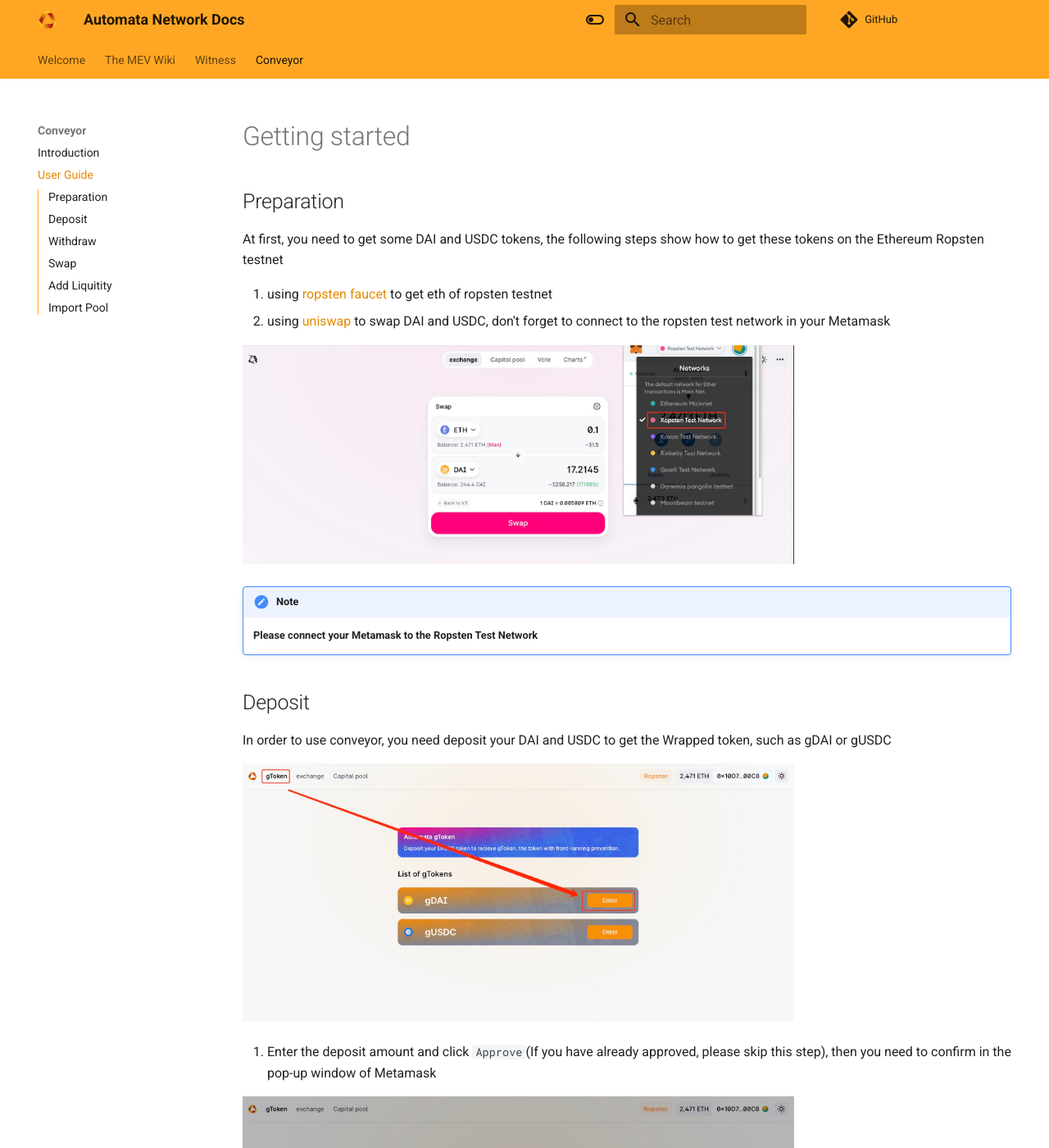
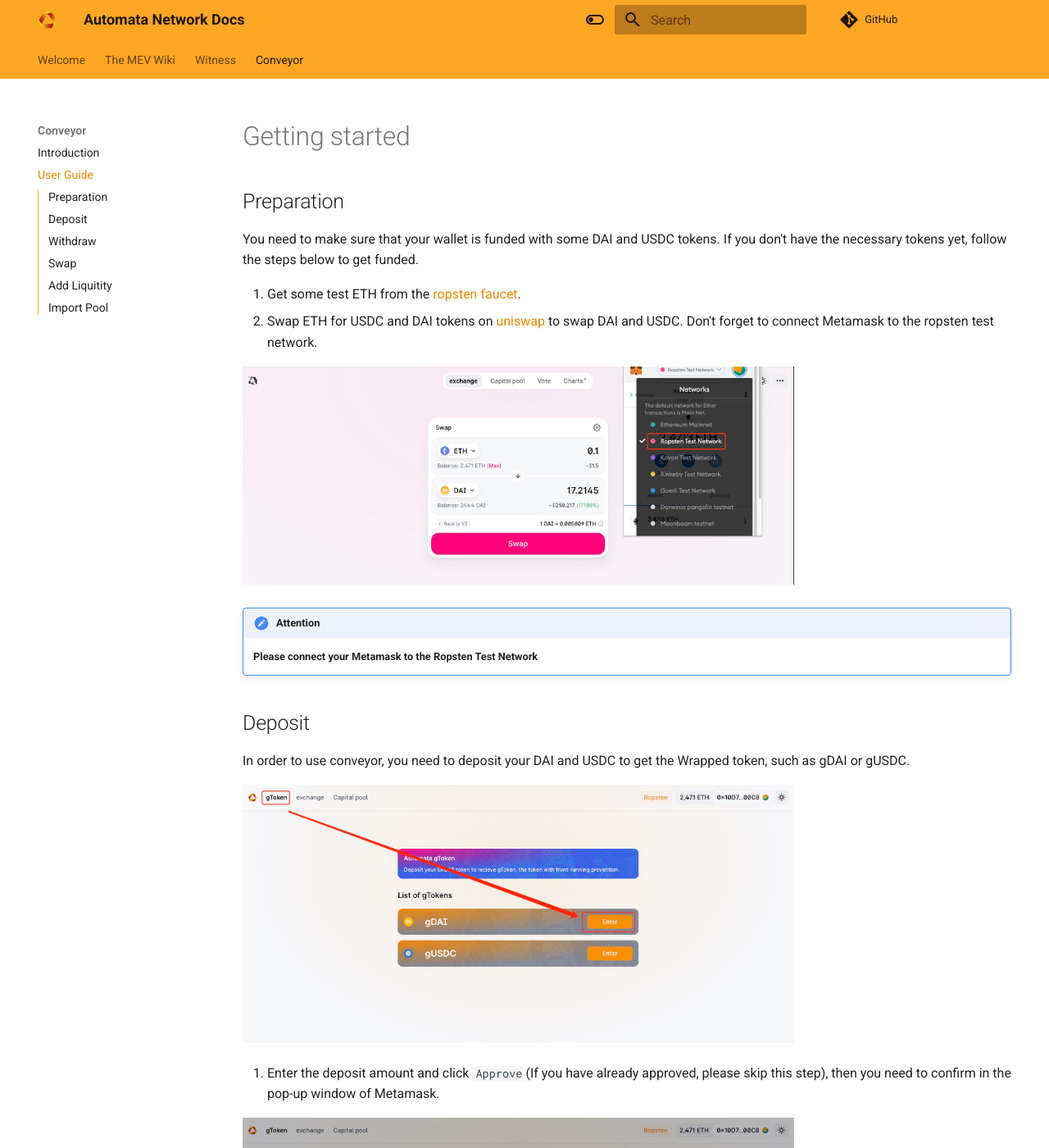
Before and after one commit to automata-network/docs, an MkDocs documentation site: the page built from docs/conveyor/user-guide.md, in a window 1280 px wide and 1400 px high. Shown: the whole window at 82% size. Built offline with MkDocs 1.6.1 and Material for MkDocs 9.7.7, drawn with Linux system fonts in a browser that asks for light colours; nearby versions of some CDN libraries; comment, search, counter and statistics services are not loaded; some of the changed text lies outside the part shown.

Commit message:
fix spelling error

```diff
--- a/docs/conveyor/user-guide.md
+++ b/docs/conveyor/user-guide.md
@@ -1,22 +1,22 @@
 # Getting started
 ## Preparation
-At first, you need to get some DAI and USDC tokens, the following steps show how to get these tokens on the Ethereum Ropsten testnet
+You need to make sure that your wallet is funded with some DAI and USDC tokens. If you don't have the necessary tokens yet, follow the steps below to get funded.
 
-1. using [ropsten faucet](https://faucet.ropsten.be/) to get eth of ropsten testnet
-2. using [uniswap](https://app.uniswap.org/#/swap) to swap DAI and USDC, don't forget to connect to the ropsten test network in your Metamask
+1. Get some test ETH from the [ropsten faucet](https://faucet.ropsten.be/).
+2. Swap ETH for USDC and DAI tokens on [uniswap](https://app.uniswap.org/#/swap) to swap DAI and USDC. Don't forget to connect Metamask to the ropsten test network.
 
 ![](../assets/uniswap_swap_network.jpg){width="673" height="463"}
 
-!!! Note
+!!! Attention
 
     **Please connect your Metamask to the Ropsten Test Network**
 
 ## Deposit
-In order to use conveyor, you need deposit your DAI and USDC to get the Wrapped token, such as gDAI or gUSDC
+In order to use conveyor, you need to deposit your DAI and USDC to get the Wrapped token, such as gDAI or gUSDC.
 
 ![](../assets/gtoken_gdai.jpg){width="673" height="463"}
 
-1. Enter the deposit amount and click `Approve`(If you have already approved, please skip this step), then you need to confirm in the pop-up window of Metamask
+1. Enter the deposit amount and click `Approve`(If you have already approved, please skip this step), then you need to confirm in the pop-up window of Metamask.
 
 ![](../assets/gtoken_gdai_approve.jpg){width="673" height="463"}
 
@@ -30,39 +30,39 @@
 ![](../assets/gtoken_gdai_withdraw.jpg){width="673" height="463"}
 
 ## Swap
-Select the token pair, the `From` represents token you own, `To` represents the token you want to exchange. Then enter the amount of `From` token, and the amount of `To` token will be estimated automatically.
+Select the token pair, the `From` represents the token you own, `To` represents the token you want to exchange. Then enter the amount of `From` token, and the amount of `To` tokens will be estimated, based on the liquidity of tokens and the current market price.
 
 ![](../assets/gtoken_swap_choose.jpg){width="673" height="463"}
 ![](../assets/gtoken_swap.jpg){width="673" height="463"}
 
-Then click `Swap` and `Confirm Swap`, also need to use Metamask to sign the transaction.
+Click `Swap` and `Confirm Swap`, you would also need to use Metamask to sign the transaction.
 
-After the transaction is submitted, you can view the transaction on Etherscan
+After the transaction is submitted, you can view the transaction on Etherscan.
 
 ![](../assets/gtoken_swap_submitted.jpg){width="673" height="463"}
 
-You can change the transaction settings here
+You can change the transaction settings here.
 
 ![](../assets/gtoken_swap_settings.jpg){width="673" height="463"}
 
-If the pool does not exist, you will not allowed to swap
+If the pool does not exist, you will not allowed to swap.
 
 ![](../assets/gtoken_swap_insufficient.jpg){width="673" height="463"}
 
 ## Add Liquitity
-You can add liquitity to a existing pool, or create a pair. The operation processes are similar
+You can add liquidity to an existing pool, or create a new pair. The process is similar.
 
 ![](../assets/gtoken_add_liquitity.jpg){width="673" height="463"}
 
-Choose the pair and enter the amount, then click `Supply` and sign transactions using Metamask
+Choose the pair and enter the amount, then click `Supply` and sign transactions using Metamask.
 
 ![](../assets/gtoken_add_liquitity_op.jpg){width="673" height="463"}
 
 ## Import Pool
-After adding liquitity to some pool, you can import the pair for better management
+After adding liquitity to a pool, you can import the pair for better management.
 
 ![](../assets/gtoken_import_pool.jpg){width="673" height="463"}
 
-You will see the pooled tokens, and you can add or remove liquitity from the quick entry
+You will see the pooled tokens, where you can add or remove liquidity directly.
 
 ![](../assets/gtoken_import_result.jpg){width="673" height="463"}
```
Also changed, not shown: docs/conveyor/introduction.md (+1 -1 lines).
